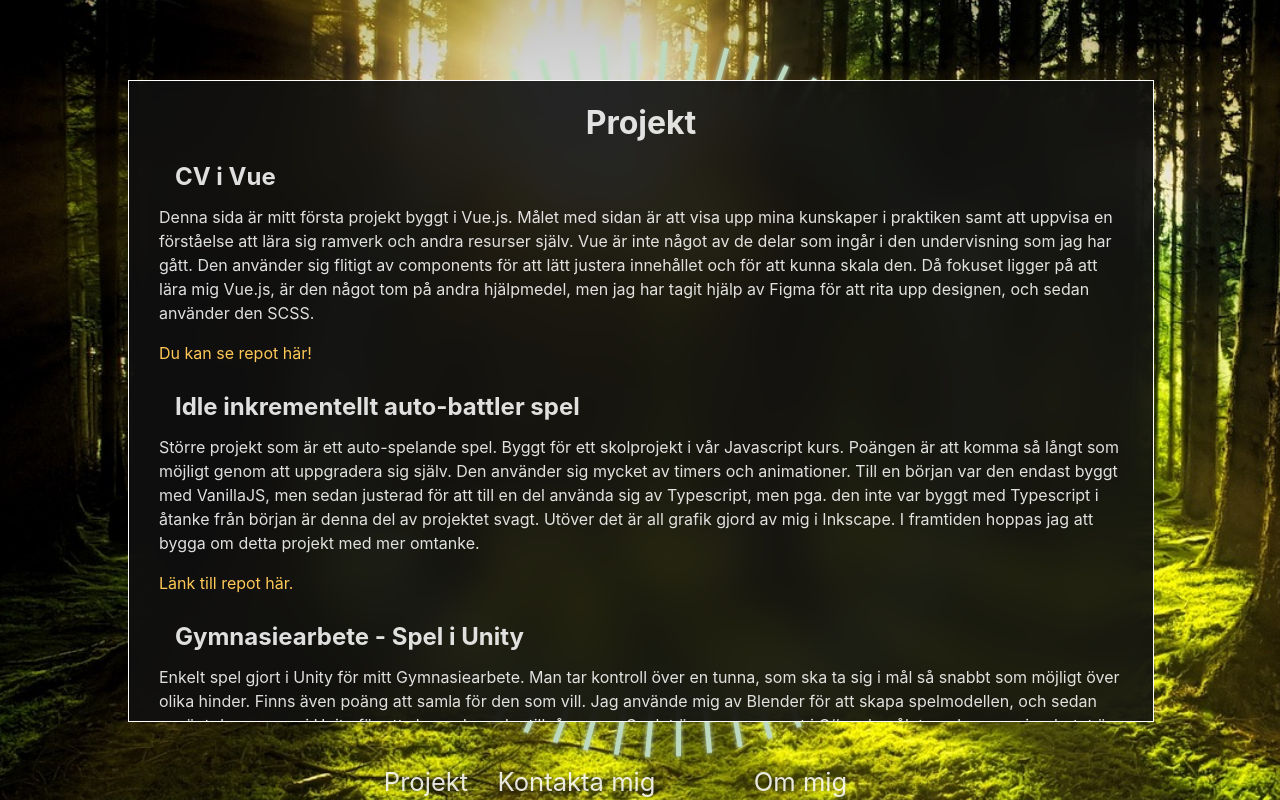
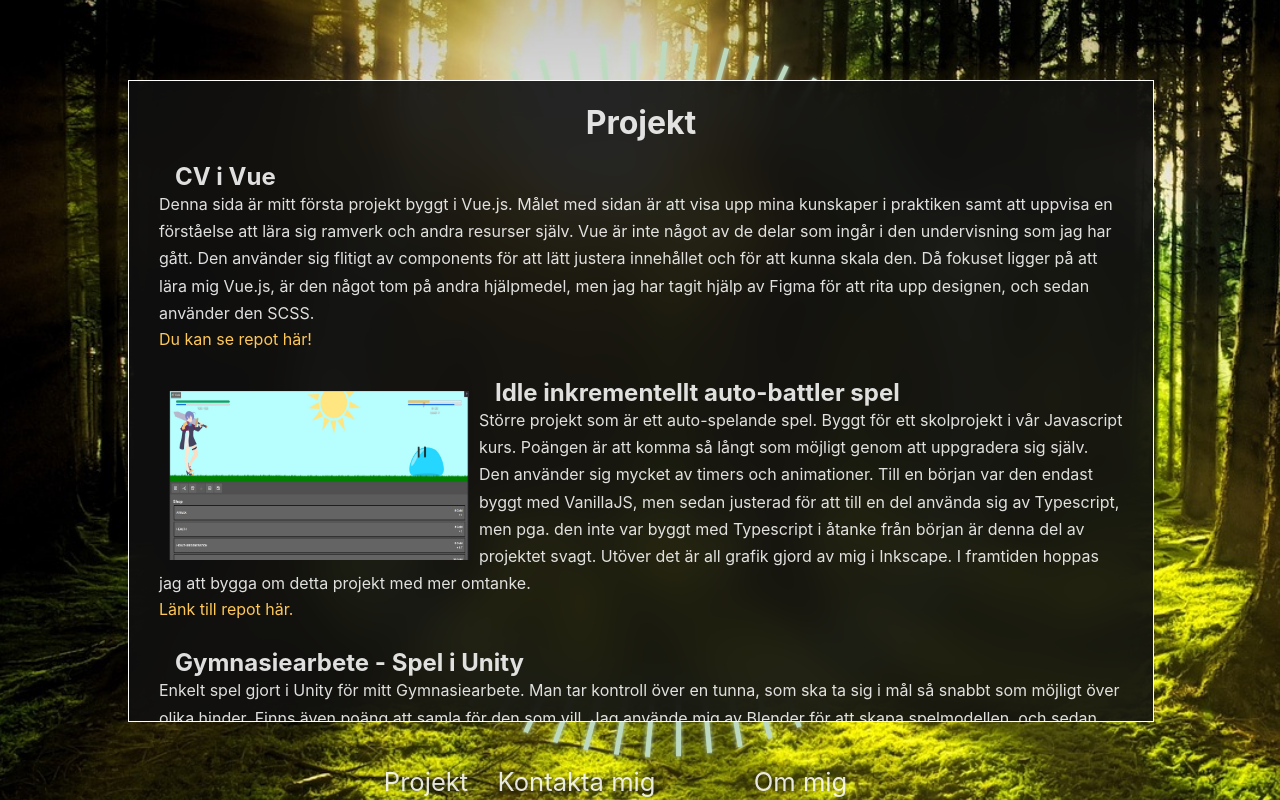
Before and after one commit to AcclaimedAP/cv2023, a Vue app: page / in a window 1280 px wide. Both pictures are taken after a click on the item "Projekt". Built offline with nearby package versions, Linux system fonts and the light colour scheme.

Commit message:
added image support for projects

```diff
--- a/src/components/contentProjects.vue
+++ b/src/components/contentProjects.vue
@@ -19,7 +19,7 @@ linktext="Du kan se repot här!"/>
 <content title="Idle inkrementellt auto-battler spel"
 text="Större projekt som är ett auto-spelande spel. Byggt för ett skolprojekt i vår Javascript kurs. Poängen är att komma så långt som möjligt genom att uppgradera sig själv. Den använder sig mycket av timers och animationer. Till en början var den endast byggt med VanillaJS, men sedan justerad för att till en del använda sig av Typescript, men pga. den inte var byggt med Typescript i åtanke från början är denna del av projektet svagt. Utöver det är all grafik gjord av mig i Inkscape. I framtiden hoppas jag att bygga om detta projekt med mer omtanke."
 link="https://github.com/AcclaimedAP/Incremential-Game-Project"
-linktext="Länk till repot här."/>
+linktext="Länk till repot här." image="../src/assets/img/projects/incremential-game.jpg" imageAltText="Incremential game screenshot"/>
 
 <content title="Gymnasiearbete - Spel i Unity"
 text="Enkelt spel gjort i Unity för mitt Gymnasiearbete. Man tar kontroll över en tunna, som ska ta sig i mål så snabbt som möjligt över olika hinder. Finns även poäng att samla för den som vill. Jag använde mig av Blender för att skapa spelmodellen, och sedan använt de resurser i Unity för att skapa de andra tillgångarna. Spelet är programmerat i C#, och målet med gymnasiearbetet är att utforska hur lite som krävs för att skapa spel i dagsläget. Svaret är, inte mycket."
--- a/src/components/titleTextLinkComponent.vue
+++ b/src/components/titleTextLinkComponent.vue
@@ -5,27 +5,54 @@ export default {
         title: String,
         text: String,
         link: String,
-        linktext: String
+        linktext: String,
+        image: String,
+        imageAltText: { type: String, default: "Project image"},
+        imgW: { type: Number, default: 200},
+        imgH: { type: Number, default: 170 },
+        float: {type: String, default: "left"}
+    },
+    data() {
+        return {
+            imageAttributes: {
+                src: this.image,
+                alt: this.imageAltText,
+                height: this.imgH,
+                width: this.imgW,
+                style: `float: ${this.float}`
+            }
+        }
     }
-
 }
 </script>
 
 <template>
-<div>
-    <h2>{{ title }}</h2>
-    <p>{{ text }}</p>
-    <a v-if="linktext && link" href="{{ link }}">{{ linktext }}</a>
-    <a v-else-if="link && !linktext" href="{{ link }}">{{ link }}</a>
+<div class="flex">
+    <img v-if="image" v-bind="imageAttributes">
+    <h2>{{ title }}</h2><br>
+    <p>{{ text }}</p><br>
+    <a v-if="linktext && link" v-bind:href="link">{{ linktext }}</a>
+    <a v-else-if="link && !linktext" v-bind:href="link">{{ link }}</a>
 </div>
 </template>
 
 <style scoped lang="scss">
+img{
+    width: 300px;
+    aspect-ratio: 16/9;
+    height: auto;
+    margin: 10px;
+}
 div {
 width: calc(100% - 60px);
 margin: 30px;
 h2 {
     margin: 16px;
+    display: inline;
+}
+p {
+    display: inline;
+    line-height: 1.7rem;
 }
 a {
     text-decoration: none;
```
Also changed, not shown: src/assets/img/projects/incremential-game.jpg (added).
